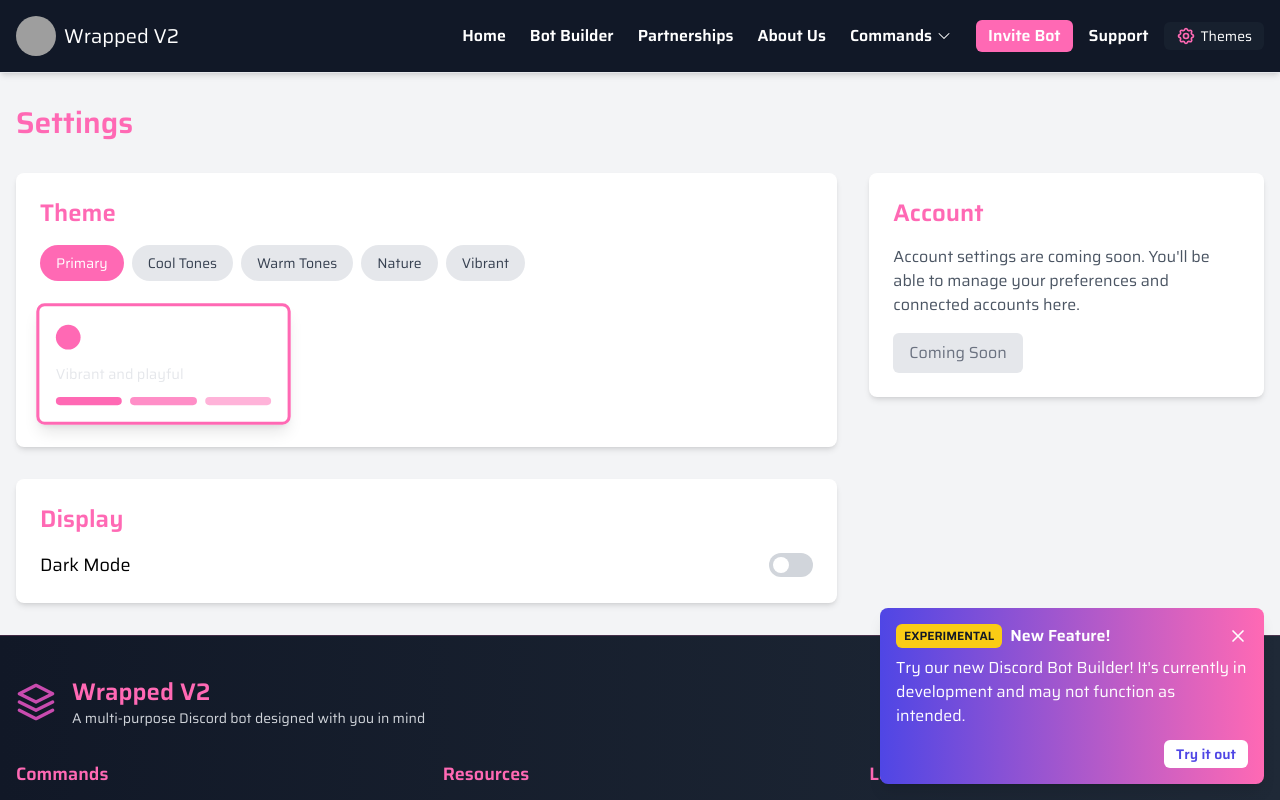
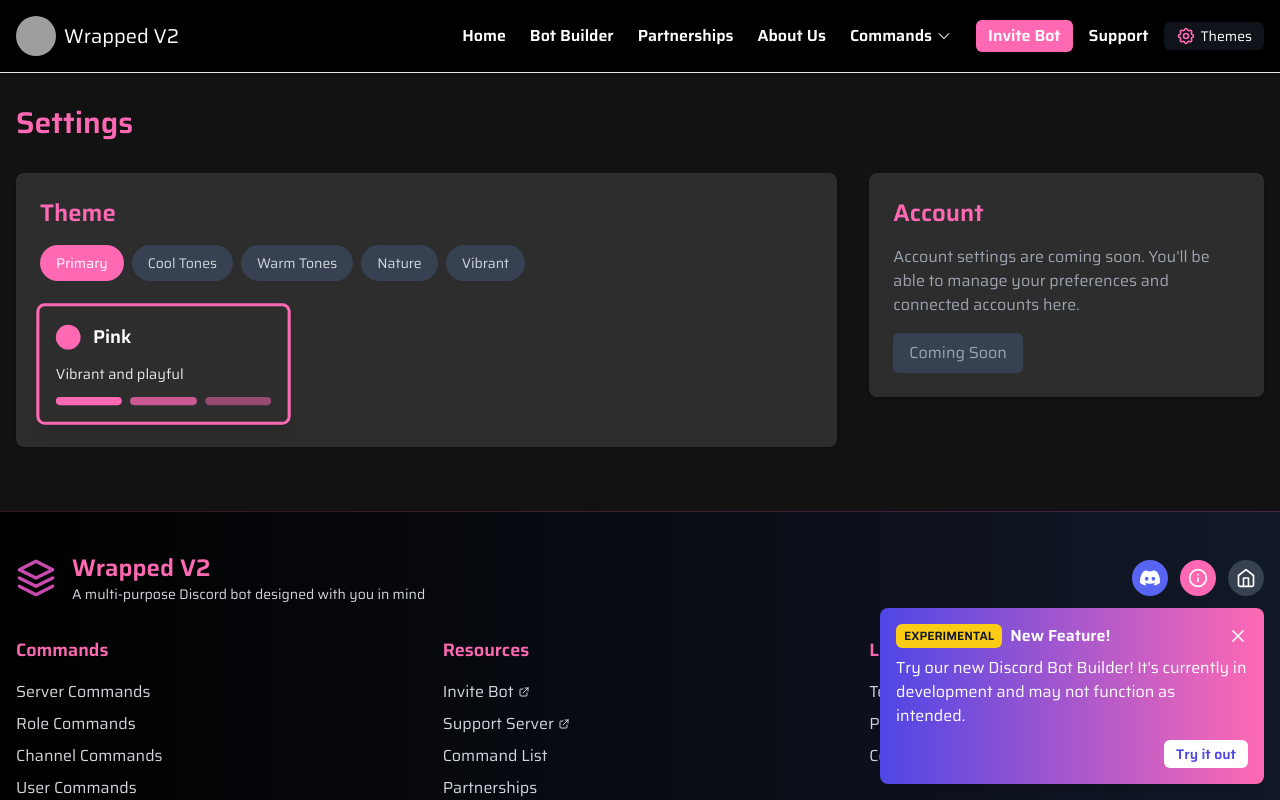
Before and after one commit to WxTaco/main-website, a React (Vite) app in the folder wrapped-v2/: page /settings in a window 1280 px wide. Shown: the top 800 px of the page. Built offline with nearby package versions, Linux system fonts and the light colour scheme; grey boxes are pictures that could not be loaded.

Commit message:
remove dark mode toggle

```diff
--- a/wrapped-v2/src/contexts/ThemeContext.tsx
+++ b/wrapped-v2/src/contexts/ThemeContext.tsx
@@ -1,15 +1,13 @@
 import React, { createContext, useContext, useState, useEffect } from 'react';
 import type { ReactNode } from 'react';
-import type { ColorScheme, ThemeCategory, ThemeSettings, ThemeContextType } from '../types/theme';
+import type { ColorScheme, ThemeSettings, ThemeContextType } from '../types/theme';
 
 // Create context with default values
 const ThemeContext = createContext<ThemeContextType>({
   theme: {
     colorScheme: 'pink',
-    darkMode: false,
   },
   setColorScheme: () => {},
-  toggleDarkMode: () => {},
   setTheme: () => {},
 });
 
@@ -23,7 +21,8 @@
     const savedTheme = localStorage.getItem('theme');
     if (savedTheme) {
       try {
-        return JSON.parse(savedTheme);
+        const parsedTheme = JSON.parse(savedTheme);
+        return { colorScheme: parsedTheme.colorScheme };
       } catch (e) {
         console.error('Failed to parse saved theme', e);
       }
@@ -32,7 +31,6 @@
     // Default theme
     return {
       colorScheme: 'pink',
-      darkMode: window.matchMedia('(prefers-color-scheme: dark)').matches,
     };
   });
 
@@ -41,12 +39,8 @@
     // Save theme to localStorage
     localStorage.setItem('theme', JSON.stringify(theme));
 
-    // Apply dark mode
-    if (theme.darkMode) {
-      document.documentElement.classList.add('dark');
-    } else {
-      document.documentElement.classList.remove('dark');
-    }
+    // Always apply dark mode
+    document.documentElement.classList.add('dark');
 
     // Apply color scheme
     document.documentElement.setAttribute('data-color-scheme', theme.colorScheme);
@@ -56,16 +50,12 @@
     setThemeState(prev => ({ ...prev, colorScheme }));
   };
 
-  const toggleDarkMode = () => {
-    setThemeState(prev => ({ ...prev, darkMode: !prev.darkMode }));
-  };
-
   const setTheme = (settings: ThemeSettings) => {
     setThemeState(settings);
   };
 
   return (
-    <ThemeContext.Provider value={{ theme, setColorScheme, toggleDarkMode, setTheme }}>
+    <ThemeContext.Provider value={{ theme, setColorScheme, setTheme }}>
       {children}
     </ThemeContext.Provider>
   );
--- a/wrapped-v2/src/pages/Settings.tsx
+++ b/wrapped-v2/src/pages/Settings.tsx
@@ -4,7 +4,7 @@
 import type { ColorScheme, ThemeCategory } from '../types/theme';
 
 const Settings: React.FC = () => {
-  const { theme, setColorScheme, toggleDarkMode } = useTheme();
+  const { theme, setColorScheme } = useTheme();
   const [activeCategory, setActiveCategory] = useState<ThemeCategory>('primary');
 
   // Theme information
@@ -202,26 +202,6 @@
               ))}
             </div>
           </div>
-
-          {/* Dark Mode Toggle */}
-          <div className="bg-theme-card dark:bg-dark-card rounded-lg shadow-md p-6">
-            <h2 className="text-2xl font-bold mb-4 text-theme-primary">Display</h2>
-            <div className="flex items-center justify-between">
-              <span className="text-lg">Dark Mode</span>
-              <button
-                onClick={toggleDarkMode}
-                className={`relative inline-flex h-6 w-11 items-center rounded-full transition-colors duration-300 focus:outline-none ${
-                  theme.darkMode ? 'bg-theme-primary' : 'bg-gray-300 dark:bg-gray-600'
-                }`}
-              >
-                <span
-                  className={`inline-block h-4 w-4 transform rounded-full bg-white transition-transform duration-300 ${
-                    theme.darkMode ? 'translate-x-6' : 'translate-x-1'
-                  }`}
-                />
-              </button>
-            </div>
-          </div>
         </div>
 
         {/* Account Settings */}
--- a/wrapped-v2/src/types/theme.ts
+++ b/wrapped-v2/src/types/theme.ts
@@ -5,12 +5,10 @@
 
 export interface ThemeSettings {
   colorScheme: ColorScheme;
-  darkMode: boolean;
 }
 
 export interface ThemeContextType {
   theme: ThemeSettings;
   setColorScheme: (scheme: ColorScheme) => void;
-  toggleDarkMode: () => void;
   setTheme: (settings: ThemeSettings) => void;
 }
```
